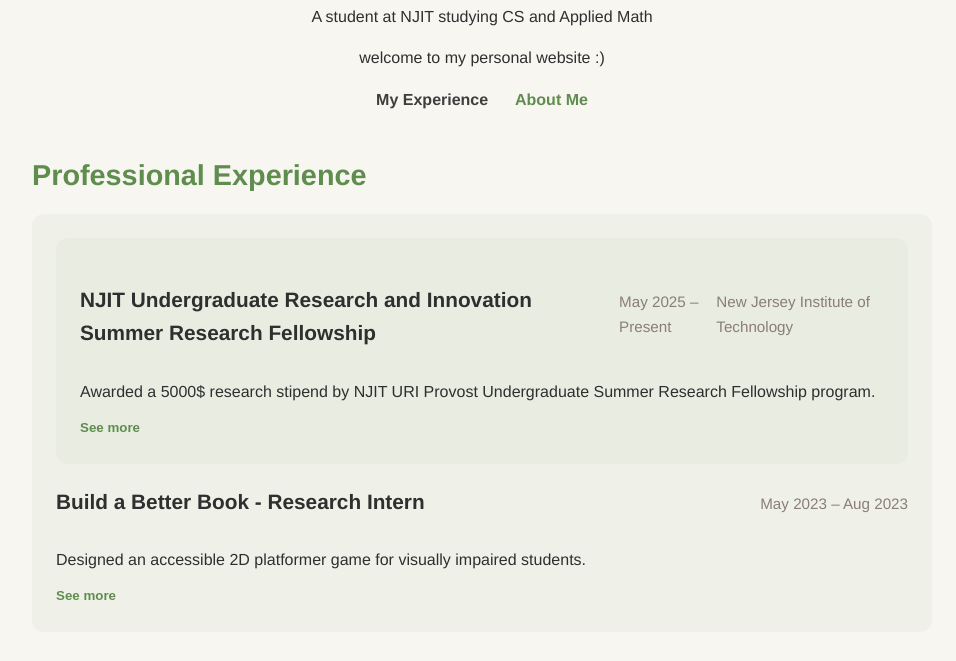
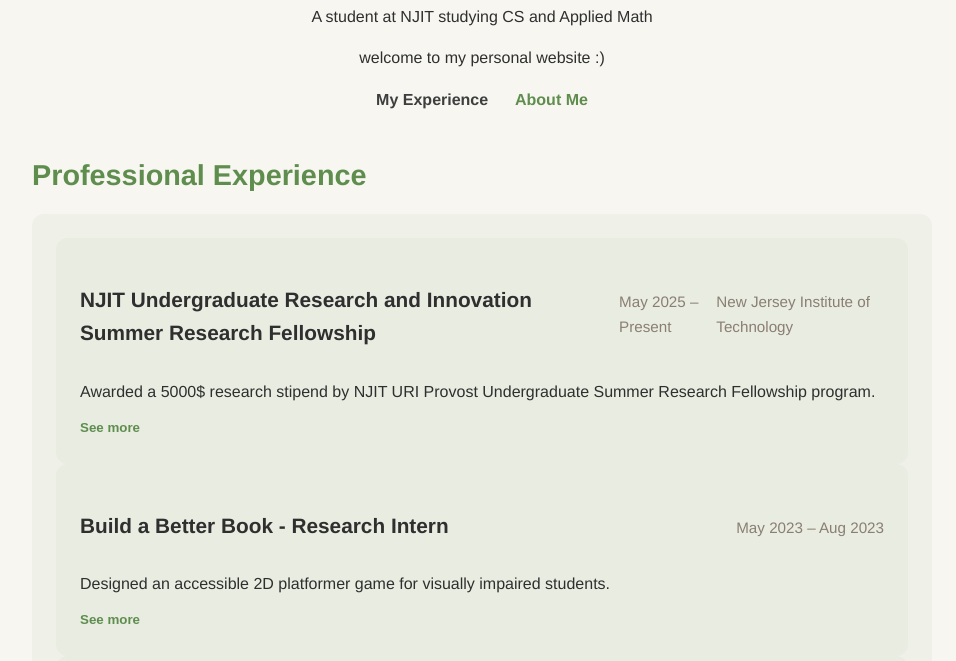
Before and after one commit to nidhisakpal/nidhisakpal.github.io, a plain HTML site: page index.html in a window 1280 px wide. Shown: the part 243-904 px from the top of the page, without its empty margins (158-1114 px from the left). Drawn offline with Linux system fonts and the light colour scheme.

Commit message:
Update index.html

```diff
--- a/index.html
+++ b/index.html
@@ -47,7 +47,7 @@
                     </div>
                 </div>
 
-
+                    <div class="experience-item">
                     <div class="experience-header">
                         <h3>Build a Better Book - Research Intern</h3>
                         <span class="dates">May 2023 – Aug 2023</span>
```
